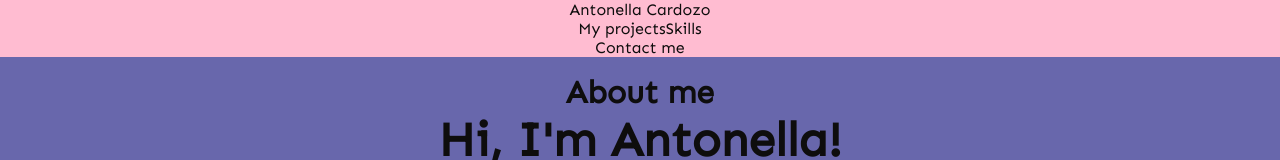
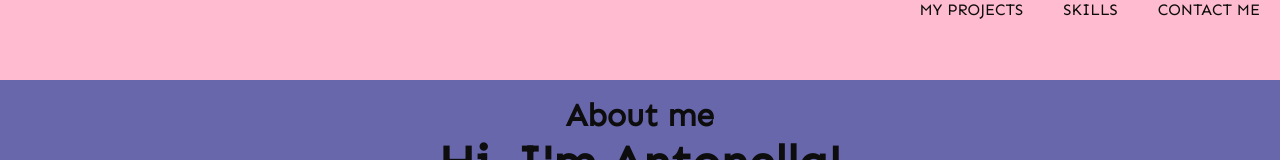
Before and after one commit to Sailornina/my-portfolio-react, a React (Create React App) app: page / in a window 1280 px wide. Shown: the top 160 px of the page. Built offline with nearby package versions, Linux system fonts and the light colour scheme.

Commit message:
navbar in progress

```diff
--- a/src/components/Navbar.js
+++ b/src/components/Navbar.js
@@ -5,12 +5,11 @@
     return (
         <header id="navbar">
             <div className="my-name-navbar">
-                <a href="#about" className="navbar-name">Antonella Cardozo</a>
              <nav>
                 <a href="#projects" className="navbar-projects">My projects</a>
                 <a href="#skills" className="navbar-skills">Skills</a>
+                <a href="#contact" className="navbar-contact">Contact me</a>
              </nav>
-             <a href="#contact" className="navbar-contact">Contact me</a>
             </div>
         </header>
     );
--- a/src/styles/_navbar.scss
+++ b/src/styles/_navbar.scss
@@ -4,3 +4,15 @@
     background: $fourthly-color;
     color: $text-color;
 };
+
+.my-name-navbar {
+    display: flex;
+    justify-content: flex-end;
+    align-content: center;
+    height: 10vh;
+
+    & a {
+        text-transform: uppercase;
+        margin: 20px;
+    }
+};
```
